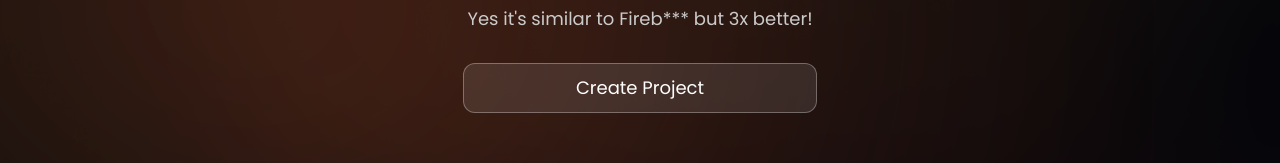
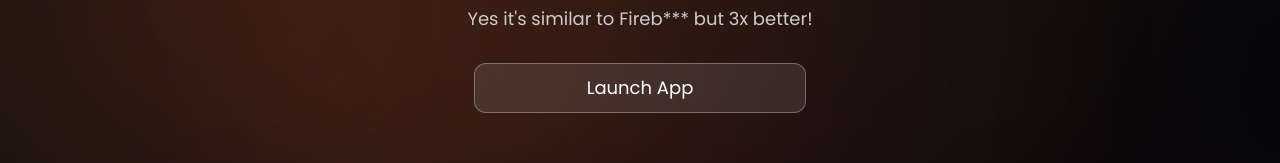
Before and after one commit to firethreexyz/firethree-home, a Next.js app: page / in a window 1280 px wide. Shown: the part 413-576 px from the top of the page. Built offline with nearby package versions, Linux system fonts and the light colour scheme.

Commit message:
fix: adjust link launch app

```diff
--- a/src/app/page.tsx
+++ b/src/app/page.tsx
@@ -84,9 +84,9 @@
             <br />
             Yes it&apos;s similar to Fireb*** but 3x better!
           </span>
-          <Link href="https://app.firethree.xyz/new-project" target="_blank">
+          <Link href="https://app.firethree.xyz" target="_blank">
             <button className="text-lg text-white bg-white/10 h-[50px] px-20 md:px-28 mt-5 rounded-xl border border-white/30 hover:opacity-80 transition-all">
-              Create Project
+              Launch App
             </button>
           </Link>
         </div>
```
